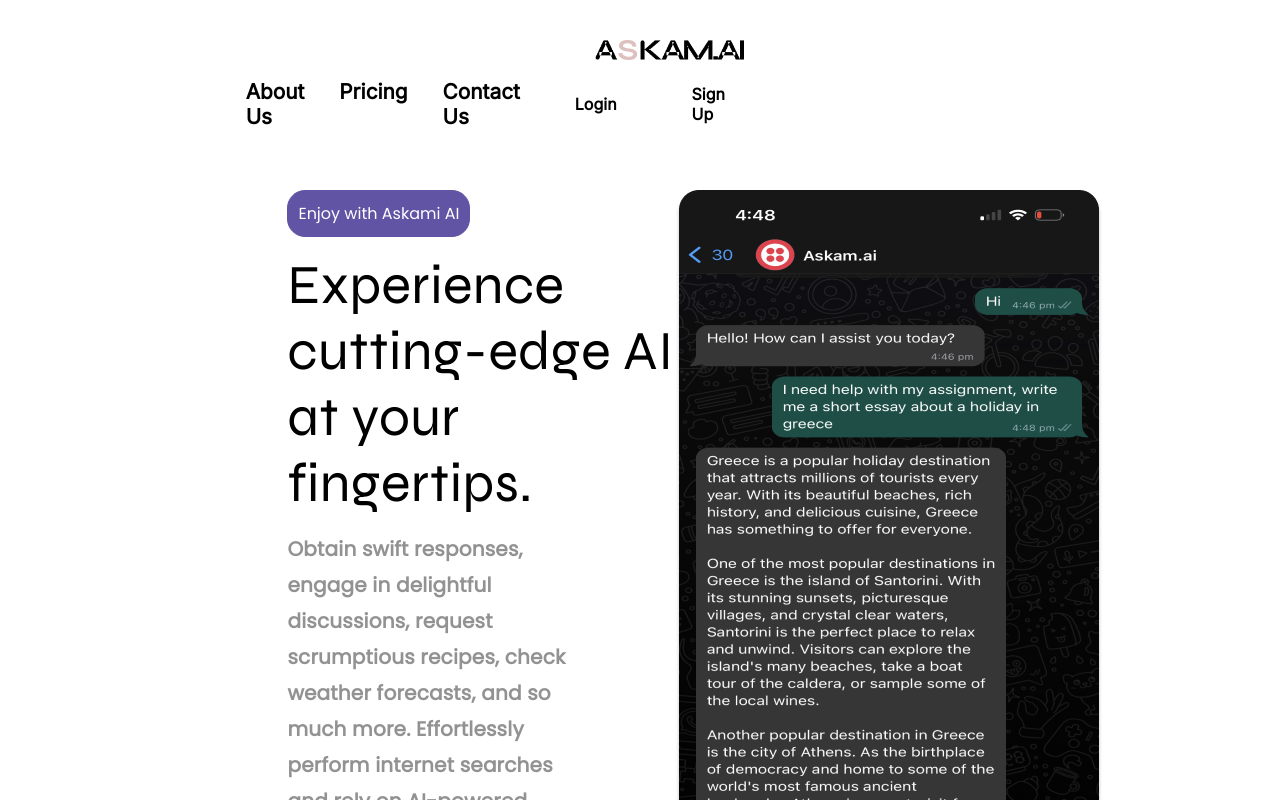
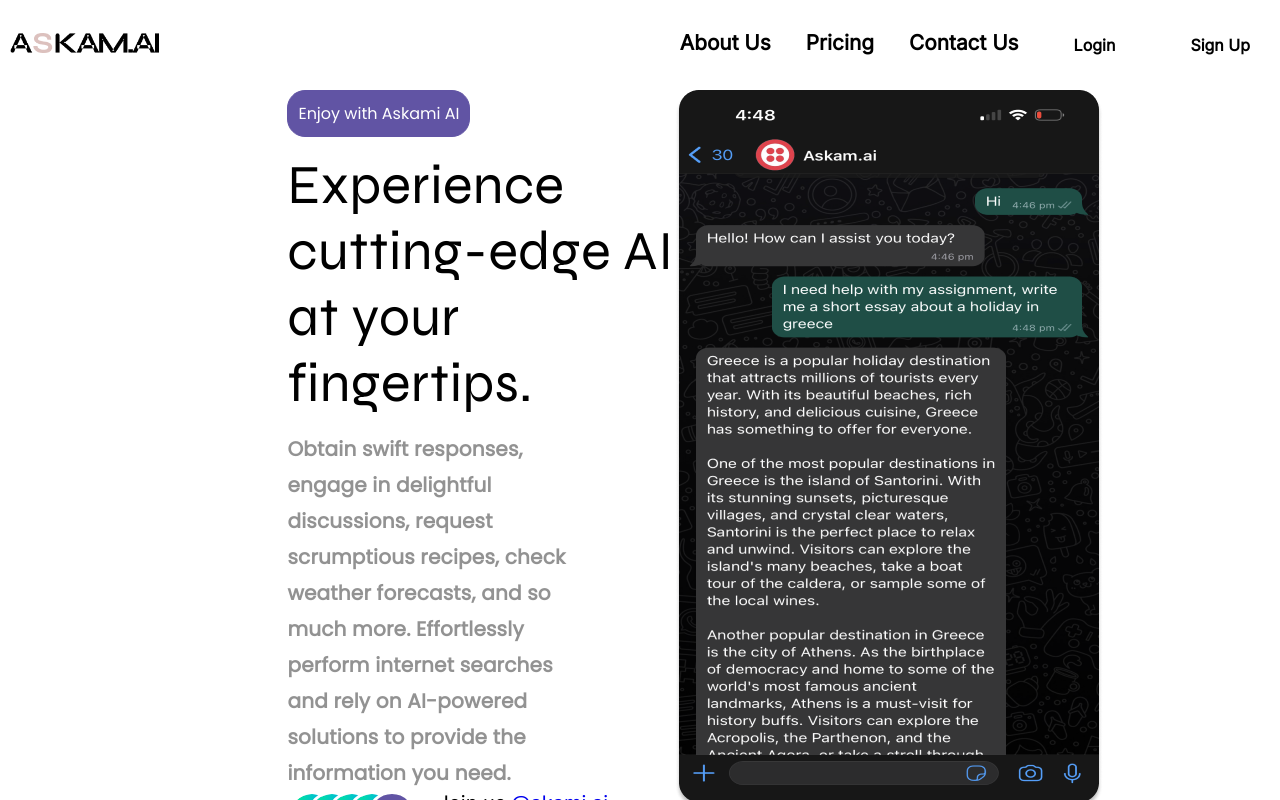
Before and after one commit to ShedrachJonah11/askam.ai, a React (Create React App) app: page / in a window 1280 px wide. Shown: the top 800 px of the page. Built offline with nearby package versions, Linux system fonts and the light colour scheme.

Commit message:
fix: navbar

```diff
--- a/src/App.css
+++ b/src/App.css
@@ -13,5 +13,6 @@
 
 * {
   box-sizing: border-box;
-  margin-top: 5px;
+      margin: 0;
+      padding: 0;
 }
--- a/src/components/Navbar.jsx
+++ b/src/components/Navbar.jsx
@@ -13,8 +13,8 @@ const Navbar = () => {
   };
 
   return (
-    <nav>
-      <div className="navbar container">
+    <section className="parent-nav">
+      <div className="navbar-container">
         <div className="navbarLogo">
           <img src={Logo} alt="logo" className="navbarLogoImg" />
         </div>
@@ -31,7 +31,9 @@ const Navbar = () => {
           </ul>
         </div>
       </div>
-    </nav>
+    </section>
+
+
   );
 };
 
--- a/src/components/styles/Navbar.css
+++ b/src/components/styles/Navbar.css
@@ -1,12 +1,22 @@
-.navbar {
+.navbar-container {
   display: flex;
   align-items: center;
-  padding: 20px 0;
+  padding: 30px 10px;
   justify-content: space-between;
+  width: 100%;
 }
 
 .navbarLogo {
   width: 30%;
+}
+*{
+  margin: 0;
+}
+
+.parent-nav{
+  display: flex;
+  width: 100vw;
+  /* background-color: #000; */
 }
 
 .navbarLogoImg {
```
